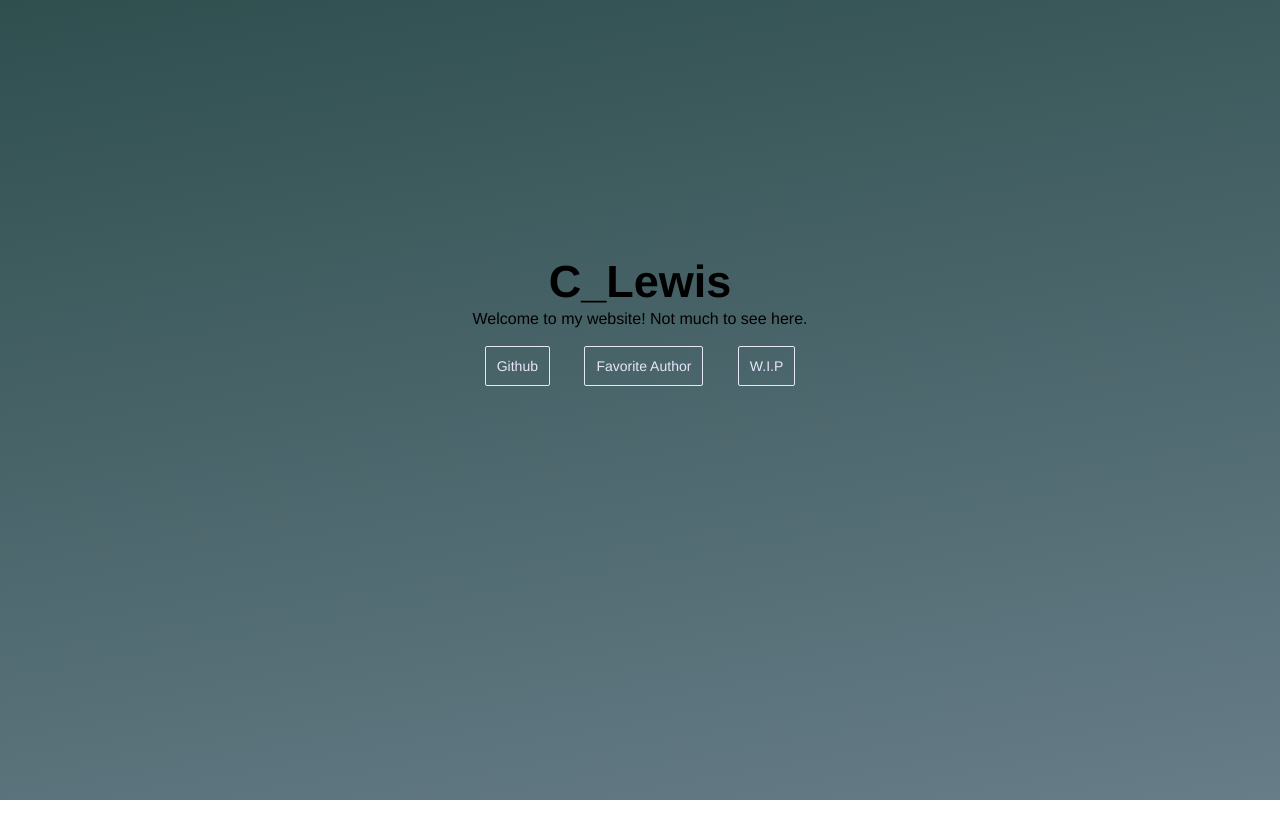
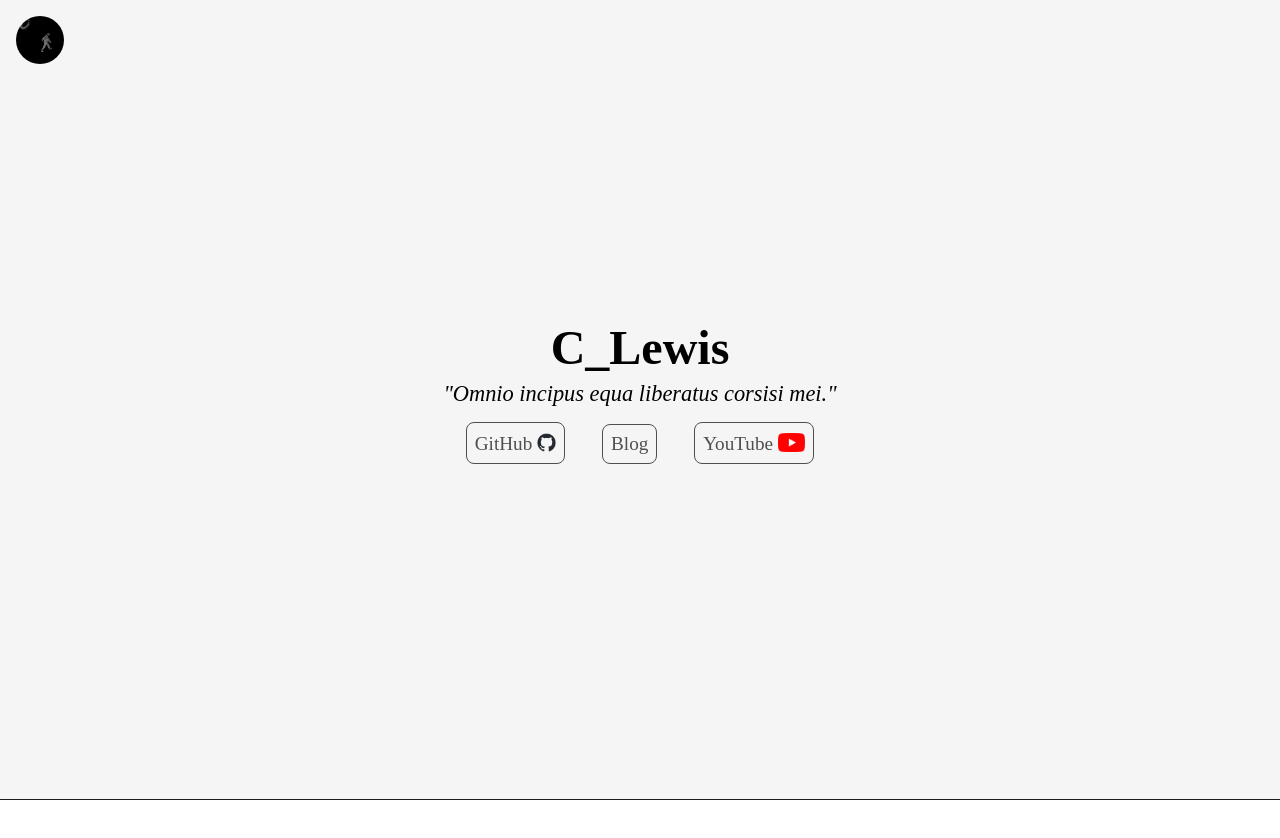
Before and after one commit to Lyigh/lyigh.github.io, a plain HTML site: page index.html in a window 1280 px wide. Before the commit the page ends 800 px from the top, so only its background shows below. Drawn offline with Linux system fonts and the light colour scheme.

Commit message:
Overhauling Storefront

```diff
--- a/index.html
+++ b/index.html
@@ -1,28 +1,112 @@
-<html>
+<!DOCTYPE html>
+<html lang="en">
 
 <head>
   <meta charset="utf-8" />
   <title>C_Lyigh | Home</title>
   <link rel="stylesheet" href="styles/style.css" />
 </head>
+<body>
 
-<body class="darkGreenSage">
+<div class="menu">
+  <a href="index.html">
+    <img src="media/User.png" alt="Logo" id="logo" />
+  </a>
 
-<div id="topStage">
-  <header class="basicHeader1">
-    <h1>C_Lewis</h1>
-    <p>Welcome to my website! Not much to see here.</p>
+</div>
+<div class="page-wrapper">
 
-    <nav>
-      <ul>
-        <li><a href="https://github.com/Lyigh">Github</a></li>
-        <li><a href="https://severbronny.com/">Favorite Author</a></li>
-        <li><a href="error.html">W.I.P</a></li>
-      </ul>
-    </nav>
+  <header class="mantle">
+    <div class="mantle-words">
+      <h1>C_Lewis</h1>
+      <p>"Omnio incipus equa liberatus corsisi mei."</p>
+      <p class="obfuscate">"All begin equal but only the curious thrive."</p>
+
+      <nav class="mantle-link-holder">
+        <ul>
+          <li><a class="m-link" href="https://github.com/Lyigh">GitHub <img src="media/github-mark.png" alt="GitHub" class="small-logo" /></a></li>
+          <li><a class="m-link" href="#blog">Blog</a></li>
+          <li><a class="m-link" href="https://www.youtube.com/@Lyigh">YouTube <img src="media/yt_logo_rgb_light.png" alt="YouTube" class="small-logo" /></a></li>
+        </ul>
+      </nav>
+    </div>
   </header>
+
+  <div class="separator-bar-white"></div>
+
+  <main id="blog">
+
+  </main>
+
+
+
 </div>
 
 </body>
+</html>
 
-</html>
+
+
+
+
+
+
+
+
+
+
+
+
+
+<!---
+  <main class="stageA">
+    <p>
+      Lorem ipsum dolor sit amet, consectetur adipiscing elit, sed do eiusmod tempor incididunt ut labore et dolore magna aliqua.
+      Ut enim ad minim veniam, quis nostrud exercitation ullamco laboris nisi ut aliquip ex ea commodo consequat. Duis aute irure
+      dolor in reprehenderit in voluptate velit esse cillum dolore eu fugiat nulla pariatur. Excepteur sint occaecat cupidatat non
+      proident, sunt in culpa qui officia deserunt mollit anim id est laborum.
+    </p>
+
+    <div class="cardWrapper">
+      <ul>
+        <li class="cardListItem">
+          <section class="card">
+            <h2>
+              Title
+            </h2>
+            <p>
+              Malesuada rutrum turpis facilisis dis at euismod aliquam mi. Vivamus sagittis lorem curabitur ullamcorper hac cursus hendrerit duis lacinia.
+              Netus volutpat dui nunc, elementum habitant montes dapibus parturient.
+            </p>
+            <span class="ornate">Last Edited: Today at 2:51AM</span>
+          </section>
+        </li>
+        <li class="cardListItem">
+          <section class="card">
+            <h2>
+              Title
+            </h2>
+            <p>
+              Malesuada rutrum turpis facilisis dis at euismod aliquam mi. Vivamus sagittis lorem curabitur ullamcorper hac cursus hendrerit duis lacinia.
+              Netus volutpat dui nunc, elementum habitant montes dapibus parturient.
+            </p>
+            <span class="ornate">Last Edited: Today at 2:51AM</span>
+          </section>
+        </li>
+        <li class="cardListItem">
+          <section class="card">
+            <h2>
+              Title
+            </h2>
+            <p>
+              Malesuada rutrum turpis facilisis dis at euismod aliquam mi. Vivamus sagittis lorem curabitur ullamcorper hac cursus hendrerit duis lacinia.
+              Netus volutpat dui nunc, elementum habitant montes dapibus parturient.
+            </p>
+            <span class="ornate">Last Edited: Today at 2:51AM</span>
+          </section>
+        </li>
+      </ul>
+    </div>
+
+
+--->
--- a/styles/style.css
+++ b/styles/style.css
@@ -1,68 +1,102 @@
+
+:root {
+    --gradient: linear-gradient(135deg, #1c1c1e, #3a3a3d, #4b455d);
+
+    --black: #1c1c1e;
+    --softwhite: #f5f5f5;
+    --beige: #faf0e6;
+    --purple1: #7a6a91;
+    --purple2: #6e5a8e;
+    --purple3: #b1a1c7;
+    --text1: #4f4f4f;
+    --text2: #6f6f6f;
+    --textaccent1: #7a6a91;
+    --section1: #ffffff;
+    --sectioncontrast1: #ececec;
+}
+
+
 * {
     box-sizing: border-box;
     margin: 0;
     padding: 0;
-    font-family: Helvetica, sans-serif;
 }
 
-body {
-    width: 100%
+.page-wrapper {
+    background: var(--softwhite);
 }
 
-.basicStage {
-    padding: 30px;
-    width: 100%;
-    height: 550px;
-    position: relative;
-    top: 42%
+.menu {
+    position: fixed;
+    opacity: 0.7;
+}
+.menu:hover {
+    opacity: 1;
 }
 
-.darkGreenSage {
-    background-image: linear-gradient(-10deg, #677D88, darkslategrey);
-    /*
-    #677D88, darkslategrey
-     */
+.mantle {
+    height: 50rem;
+    border-bottom: #1c1c1e 1px solid;
+    display: flex;
+}
+.mantle-words {
+    display: inline-block;
+    position: relative; top: 20rem;
+    clear: right;
+    text-align: center;
+    width: 60%;
+    margin: 0 auto;
+    font-size: 1.2rem;
+}
+.mantle-words p {
+    font-style: italic;
+    font-size: 1.4rem;
+    padding: 0.4rem;
+}
+.mantle-words h1 {
+    font-size: 3rem;
+}
+.mantle-words .obfuscate {
+    position: relative; bottom: 2.4375rem;
+    opacity: 0;
+    background: var(--softwhite);
+    width: 28rem;
+    margin: 0 auto;
+}
+.mantle-words .obfuscate:hover {
+    opacity: 1;
 }
 
-.radialDarkGreenSage {
-    background-image: radial-gradient(#677D88, darkslategrey);
+.mantle-link-holder {
+    display: inline-block;
+    position: relative; bottom: 2.4375rem;
+    width: 50%;
+}
+.mantle-link-holder li {
+    display: inline-block;
+    padding: 0.5rem 0.5rem;
+    margin: 0.5rem 1rem;
+    border: 1px solid var(--text1); border-radius: 0.5rem;
+}
+.mantle-link-holder li a {
+    text-decoration: none;
+    color: var(--text1);
+}
+.mantle-link-holder li:hover {
+    display: inline-block;
+    padding: 0.5rem 7px;
+    margin: 7px 1rem;
+    background: var(--purple3);
+    border: 2px solid var(--purple1); border-radius: 0.5rem;
 }
 
-#topStage {
-    width: 100%;
-    height: 550px;
+#logo {
+    height: 3rem;
+    width: 3rem;
+    margin: 1rem 0 0 1rem;
+    border-radius: 50%;
 }
-
-.basicHeader1 {
-    text-align: center;
-    width: 600px;
-    margin: auto;
-    position: relative; top:45%;
+.small-logo {
+    position: relative; top: 2px;
+    height: 1.2rem;
 }
-
-.basicHeader1 h1 {
-    font-size: 45px;
-    margin: 8px auto 2px;
-}
-
-.basicHeader1 li {
-    display: inline-block;
-    padding: 30px 15px;
-}
-
-.basicHeader1 a {
-    text-decoration: none;
-    color: lavender;
-    padding: 11px;
-    border: lavender 1px solid;
-    border-radius: 2px;
-    font-size: 14px;
-}
-
-.basicHeader1 a:hover {
-    text-decoration: none;
-    color: #293C35;
-    padding: 10px;
-    border: #293C35 2px solid;
-    border-radius: 2px;
-}
```
Also changed, not shown: blog.html (added, +10 -0 lines), error.html (+4 -0 lines), media/User.png (added), media/blackCircle.png (added), media/channels4_profile.jpg (added), media/github-mark.png (added), media/yt_logo_rgb_light.png (added).
